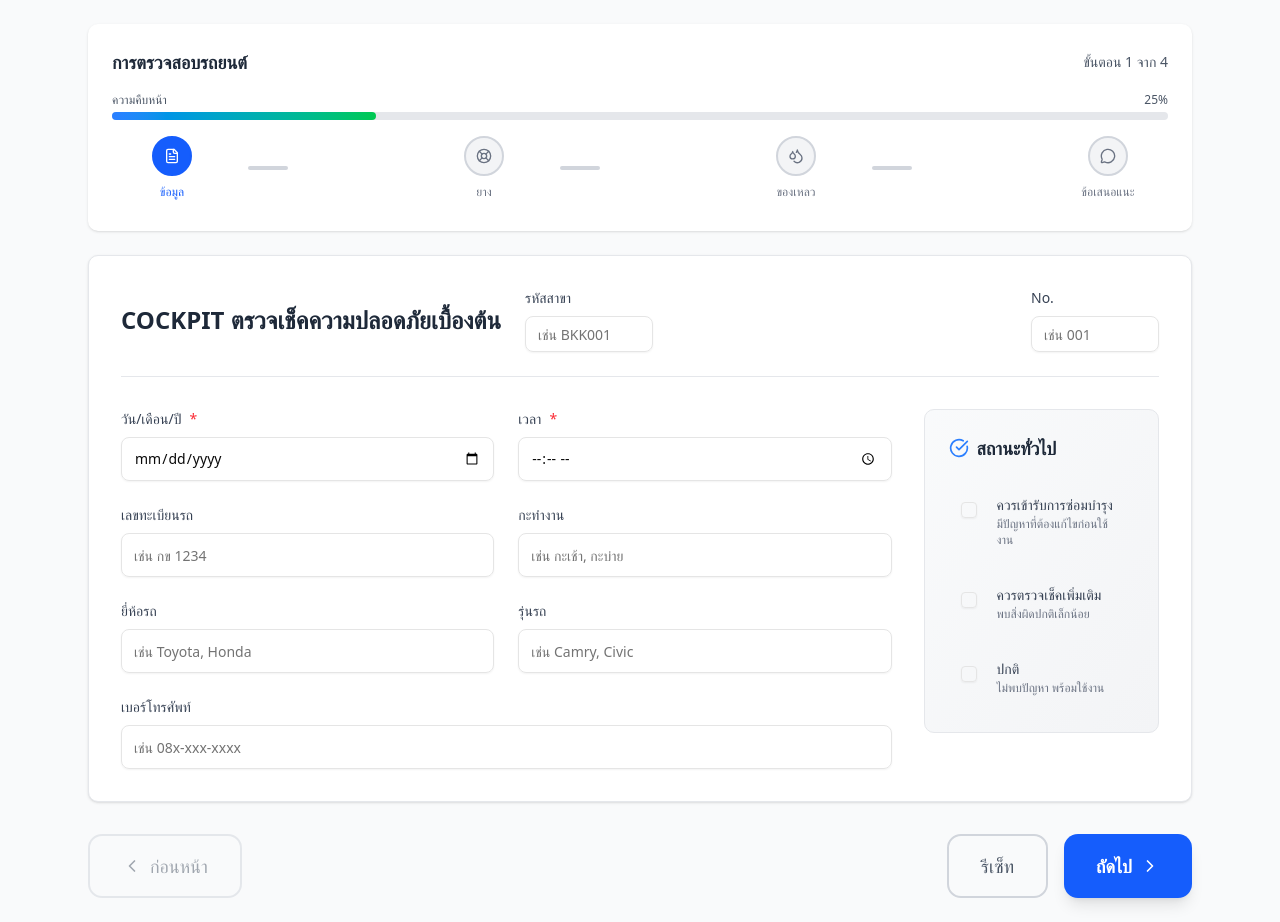
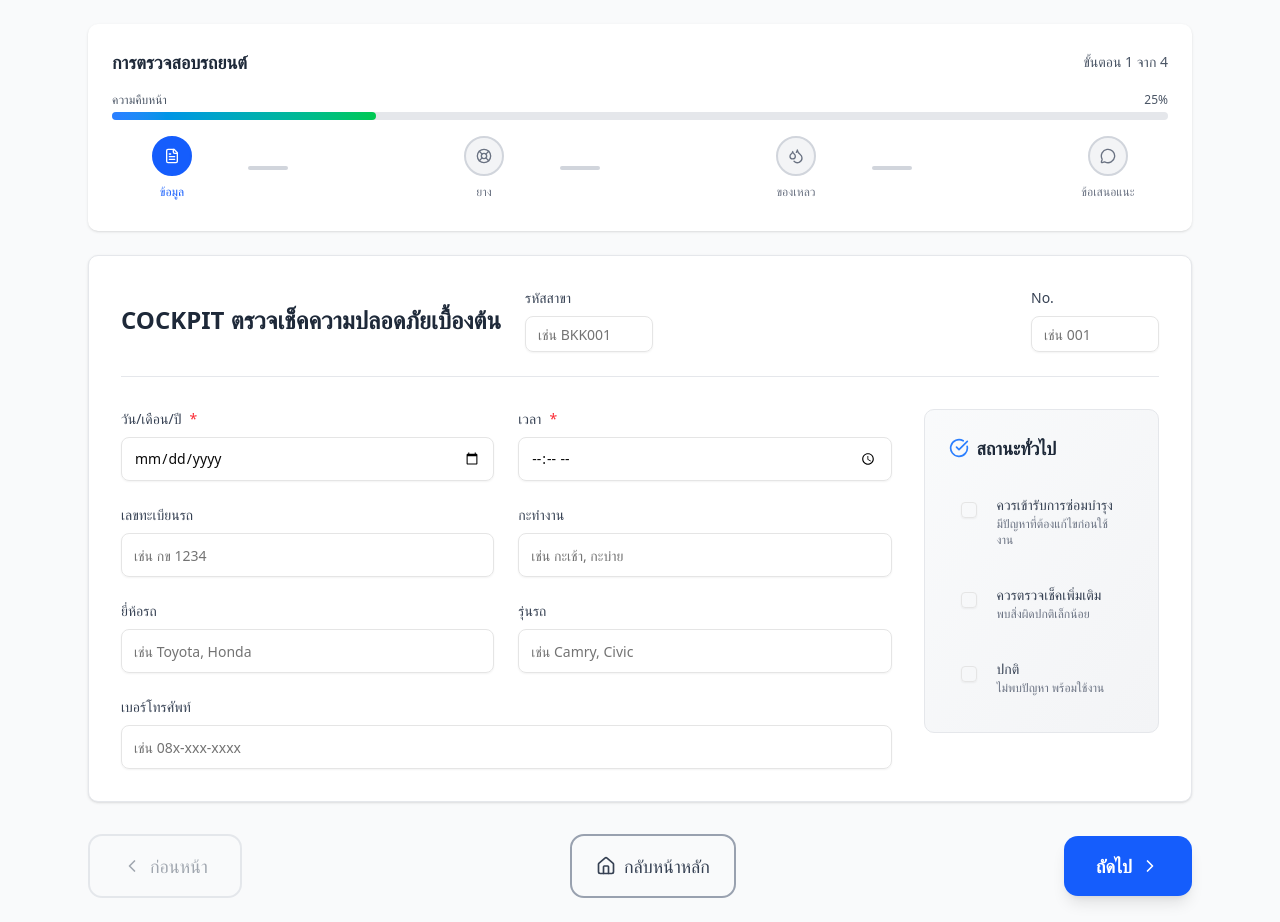
Before and after one commit to R-nasPT/cockpit-demo, a React (Vite) app: page /vehicle-inspection in a window 1280 px wide. Built offline with nearby package versions, Linux system fonts and the light colour scheme.

Commit message:
style: add home button

```diff
--- a/src/features/VehicleInspection/components/NavigationButtons.tsx
+++ b/src/features/VehicleInspection/components/NavigationButtons.tsx
@@ -1,5 +1,6 @@
-import { ChevronLeft, ChevronRight } from "lucide-react";
+import { ChevronLeft, ChevronRight, Home } from "lucide-react";
 import { steps } from "../constants/steps.constants";
+import { Link } from "react-router";
 
 interface NavigationButtonsProps {
   currentStep: number;
@@ -26,14 +27,16 @@
         <span className="sm:hidden">ย้อน</span>
       </button>
 
-      <div className="flex gap-2 md:gap-4">
-        <button
-          type="button"
-          className="px-4 md:px-8 py-3 md:py-4 text-gray-600 border-2 border-gray-300 rounded-xl hover:bg-gray-50 transition-all duration-200 active:scale-95 text-base md:text-lg font-medium"
+      {/* ปุ่มกลับหน้าหลัก */}
+      <Link
+        to="/menu"
+        className="flex items-center gap-2 px-4 md:px-6 py-3 md:py-4 text-gray-700 border-2 border-gray-400 rounded-xl hover:bg-gray-100 transition-all duration-200 active:scale-95 text-base md:text-lg font-medium"
       >
-          <span className="hidden sm:inline">รีเซ็ท</span>
-          <span className="sm:hidden">รีเซ็ต</span>
-        </button>
+        <Home className="w-4 h-4 md:w-5 md:h-5" />
+        <span className="hidden sm:inline">กลับหน้าหลัก</span>
+        <span className="sm:hidden">หน้าหลัก</span>
+      </Link>
+
       {isLast && (
         <button
           type="submit"
@@ -57,6 +60,5 @@
         </button>
       )}
     </div>
-    </div>
   );
 }
```
Lines whose indentation alone changed are shown as unchanged.
